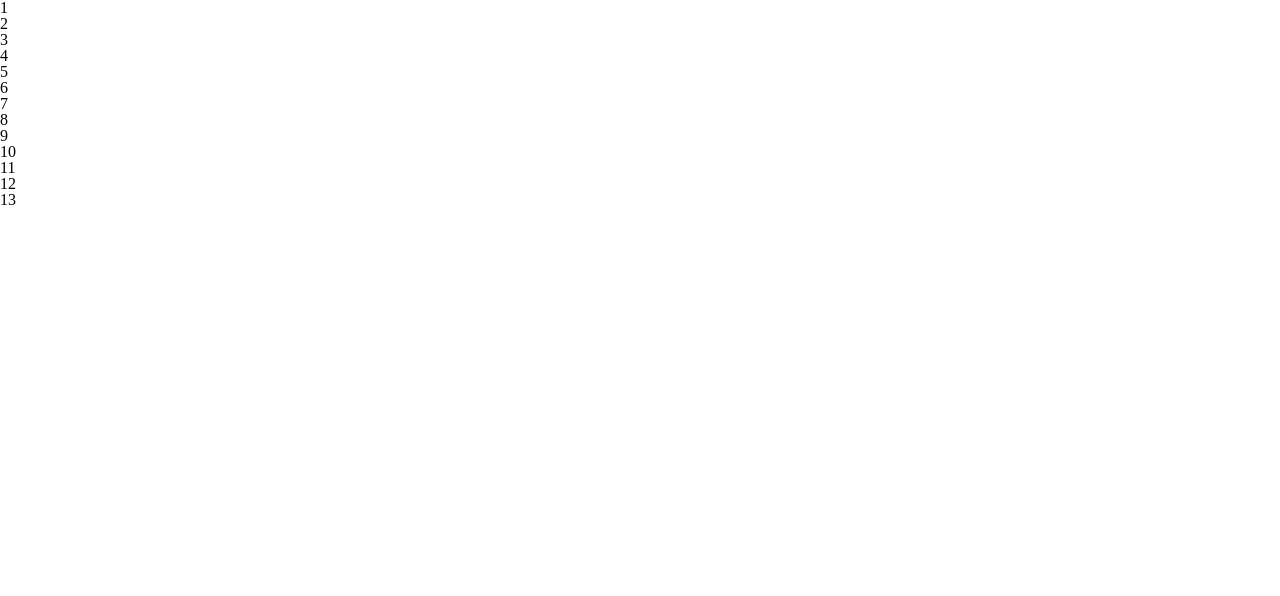
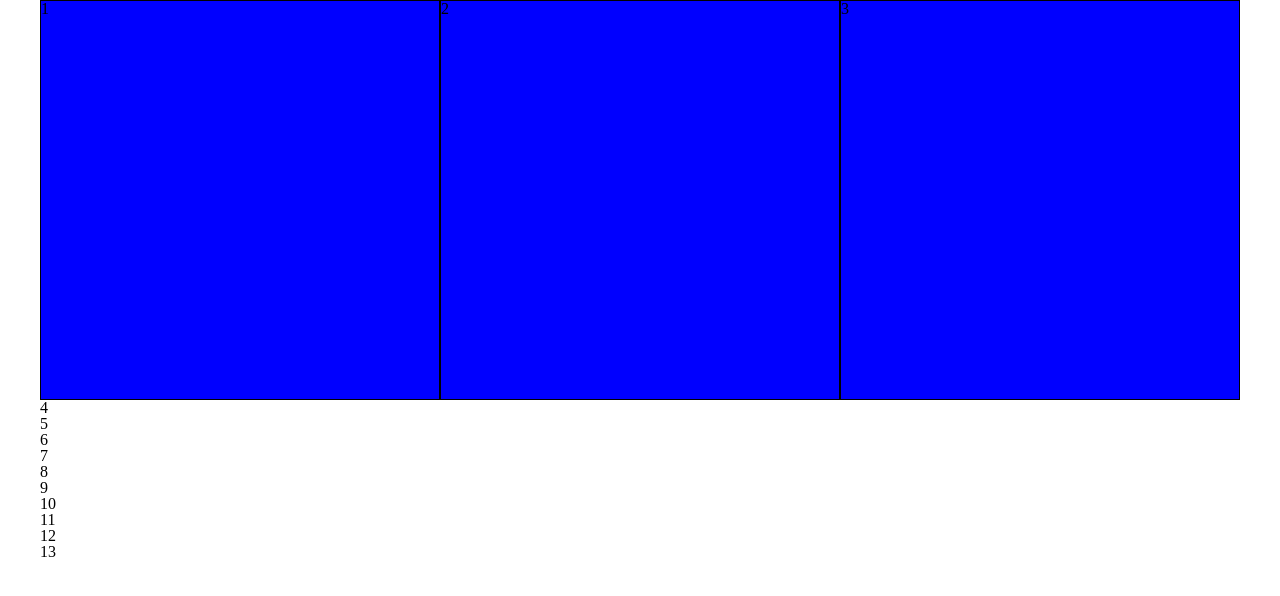
Before and after one commit to Kravas03/hw-6, a plain HTML site: page index.html in a window 1280 px wide. Drawn offline with Linux system fonts and the light colour scheme.

Commit message:
added first row

```diff
--- a/css/styles.css
+++ b/css/styles.css
@@ -47,3 +47,22 @@ table {
 	display: block;
 	clear: both;
 }
+
+.container {
+    width: 1200px;
+    margin: 0 auto;
+}
+
+.first-row > div{
+    border: 1px solid #000;
+    background-color: blue;
+    width: 400px;
+    height: 400px;
+    float: left;
+}
+.second-row > div{
+}
+.third-row {
+}
+.big-block {
+}
--- a/index.html
+++ b/index.html
@@ -8,7 +8,7 @@
   <body>
     <div class="container">
 
-        <div class="first-row">
+        <div class="first-row clearfix">
             <div>1</div>
             <div>2</div>
             <div>3</div>
```
